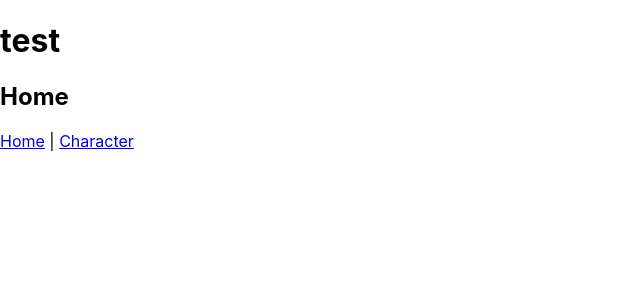
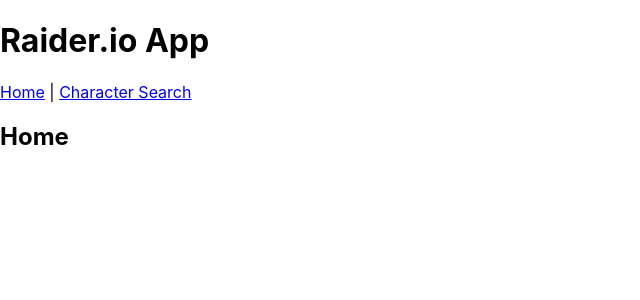
Before and after one commit to natr104/react-project, a React (Create React App) app: page / in a window 1280 px wide. Shown: the top 300 px of the page, without its empty margins (0-640 px from the left). Built offline with nearby package versions, Linux system fonts and the light colour scheme; data requests are answered from the project's data file.

Commit message:
fixed routing

```diff
--- a/src/App.js
+++ b/src/App.js
@@ -1,14 +1,19 @@
 import './App.css';
 import React from 'react';
 import Home from './components/Home'
+import Character from './components/Character';
+import { Routes, Route, Link, Outlet} from 'react-router-dom';
+import Layout from './components/Layout';
 
 function App() {
   return (
     <div>
-      <h1>test</h1>
-
-      <Home />
-
+      <Routes>
+        <Route path="/" element={<Layout />}>
+          <Route index element={<Home />} />
+          <Route path="character" element={<Character />} />
+        </Route>
+      </Routes>
     </div>
   );
 }
--- a/src/components/Character.jsx
+++ b/src/components/Character.jsx
@@ -22,7 +22,7 @@
 
     return (
         <div>
-            <h2>Character</h2>
+            <h2>Character Search</h2>
             <CharacterForm
                 character={character}
                 handleCharacterChange={handleCharacterChange}
--- a/src/components/CharacterForm.jsx
+++ b/src/components/CharacterForm.jsx
@@ -7,11 +7,11 @@
     return(
         <form onSubmit={(event)=>handleSubmit(event, character, characterDetails, setCharacterDetails)}>
             <label>
-                Character:
+                Character:{' '}
                 <input type="text" name="characterName" onChange={handleCharacterChange} value={character.characterName} />
             </label>
             <label>
-                Realm:
+                Realm:{' '}
                 <input type="text" name="realm" onChange={handleCharacterChange} value={character.realm} />
             </label>
             <input type="submit" value="Search" />
--- a/src/components/Home.jsx
+++ b/src/components/Home.jsx
@@ -1,17 +1,16 @@
 import React from "react"
-import Character from "./Character"
-import { Link } from "react-router-dom"
+import Navbar from "./Navbar"
+import { Outlet } from "react-router-dom"
+
+
+
 
 export default function Home() {
 
     return (
         <div>
             <h2>Home</h2>
-            <nav>
-                <Link to="/">Home</Link> | {" "}
-                <Link to="character">Character</Link>
-            </nav>
-            {/* <Character /> */}
+
         </div>
     )
 }
--- /dev/null
+++ b/src/components/Layout.jsx
@@ -0,0 +1,12 @@
+import { Outlet } from "react-router-dom";
+import Navbar from "./Navbar";
+
+export default function Layout() {
+    return (
+        <div>
+            <h1>Raider.io App</h1>
+            <Navbar />
+            <Outlet />
+        </div>
+    )
+}
--- /dev/null
+++ b/src/components/Navbar.jsx
@@ -0,0 +1,9 @@
+import { Link } from "react-router-dom";
+
+export default function Navbar() {
+    return (
+    <nav>
+        <Link to="/">Home</Link> | {" "}
+        <Link to="character">Character Search</Link>
+    </nav>);
+}
--- a/src/index.js
+++ b/src/index.js
@@ -2,24 +2,23 @@
 import { createRoot } from 'react-dom/client';
 import './index.css';
 import App from './App';
+import reportWebVitals from './reportWebVitals';
+import { SavedCharactersContextProvider } from './contexts/SavedCharactersContext';
+import { BrowserRouter as Router, Route, Routes } from 'react-router-dom';
+import Character from './components/Character';
 import Home from './components/Home';
-import Character from './components/Character';
-import reportWebVitals from './reportWebVitals';
-import { BrowserRouter as Router, Routes, Route} from 'react-router-dom';
-import { SavedCharactersContextProvider } from './contexts/SavedCharactersContext';
 
 const container = document.getElementById('root');
 const root = createRoot(container);
 root.render(
   <React.StrictMode>
     <SavedCharactersContextProvider>
+
       <Router>
-        <Routes>
-          <Route path="/" element={<App />}>
-          </Route>
-          <Route path="character" element={<Character />} />
-        </Routes>
+        <App />
       </Router>
+
+
     </SavedCharactersContextProvider>
   </React.StrictMode>
 );
```
